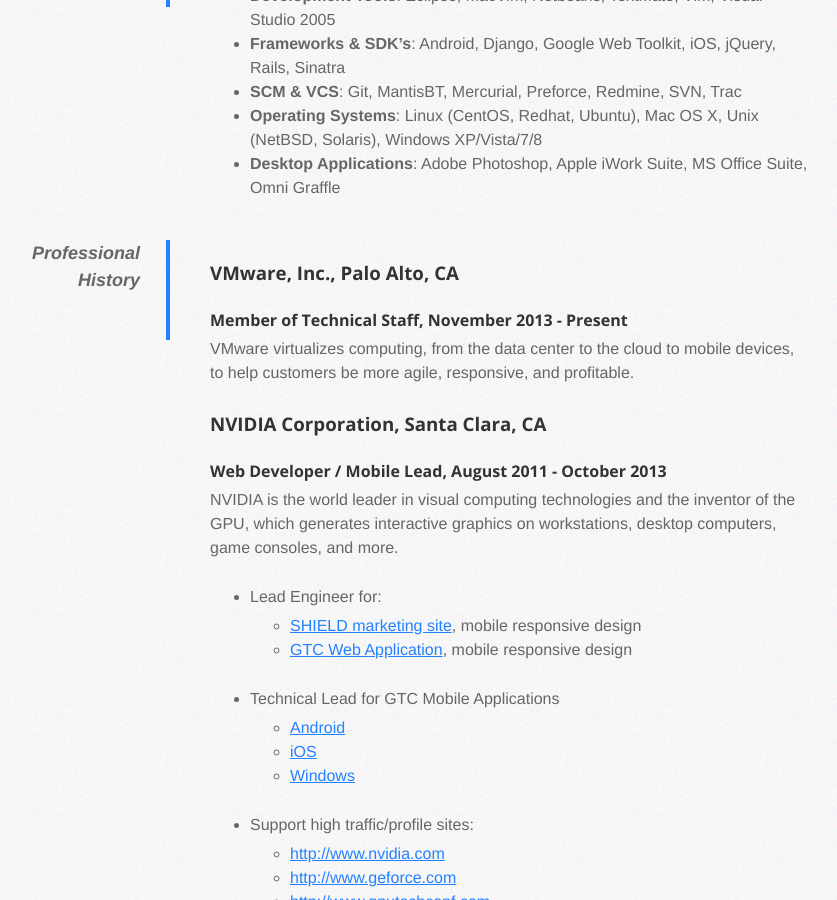
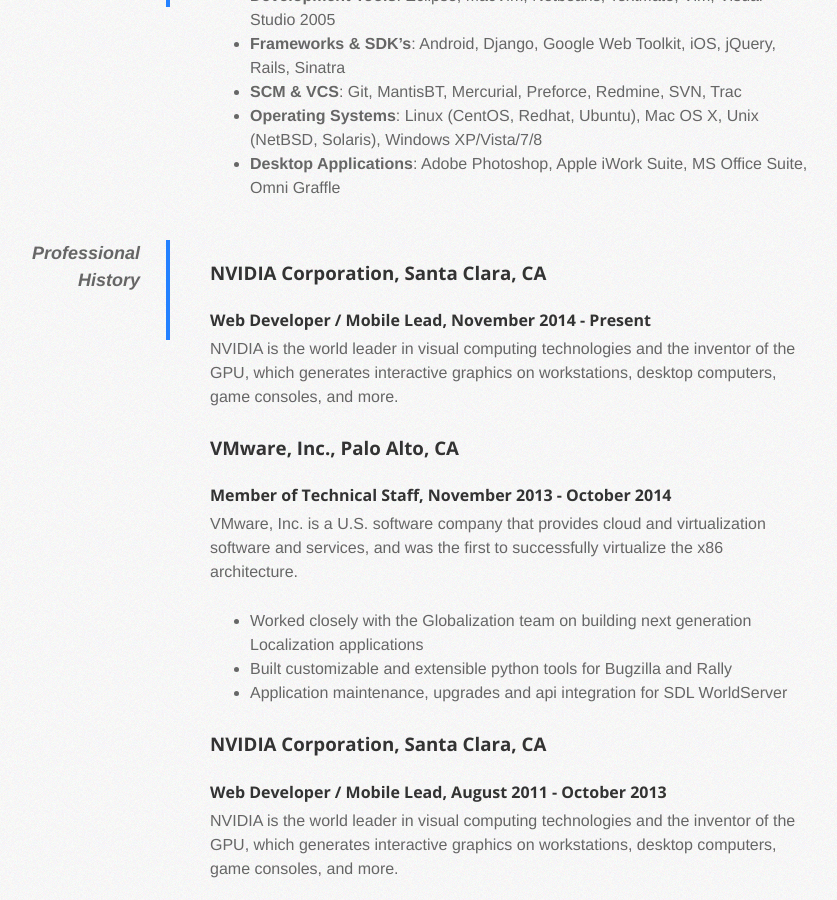
Before and after one commit to mweppler/mweppler.github.com, a Jekyll site: the page built from resume.html, in a window 1280 px wide and 900 px high, scrolled down 517 px. Shown: the whole window, without its empty margins (180-1017 px from the left). Built offline with Jekyll 4.4.1, drawn with Linux system fonts in a browser that asks for light colours; nearby versions of some CDN libraries; comment, search, counter and statistics services are not loaded.

Commit message:
updated resume

```diff
--- a/resume.html
+++ b/resume.html
@@ -28,14 +28,26 @@
     <dt>Professional History</dt>
     <dd>
       <section>
-        <h3><a href="http://www.vmware.com/" target="_blank">VMware, Inc.</a>, Palo Alto, CA</h3>
-        <h4>Member of Technical Staff, November 2013 - Present</h4>
+        <h3><a href="http://www.nvidia.com/" target="_blank">NVIDIA Corporation</a>, Santa Clara, CA</h3>
+        <h4>Web Developer / Mobile Lead, November 2014 - Present</h4>
         <p>
-          VMware virtualizes computing, from the data center to the cloud to mobile devices, to help customers be more agile, responsive, and profitable.
+          NVIDIA is the world leader in visual computing technologies and the inventor of the GPU, which generates interactive graphics on workstations, desktop computers, game consoles, and more.
         </p>
         <!--<ul>-->
           <!--<li></li>-->
         <!--</ul>-->
+      </section>
+      <section>
+        <h3><a href="http://www.vmware.com/" target="_blank">VMware, Inc.</a>, Palo Alto, CA</h3>
+        <h4>Member of Technical Staff, November 2013 - October 2014</h4>
+        <p>
+          VMware, Inc. is a U.S. software company that provides cloud and virtualization software and services, and was the first to successfully virtualize the x86 architecture.
+        </p>
+        <ul>
+          <li>Worked closely with the Globalization team on building next generation Localization applications</li>
+          <li>Built customizable and extensible python tools for Bugzilla and Rally</li>
+          <li>Application maintenance, upgrades and api integration for SDL WorldServer</li>
+        </ul>
       </section>
       <section>
         <h3><a href="http://www.nvidia.com/" target="_blank">NVIDIA Corporation</a>, Santa Clara, CA</h3>
```
